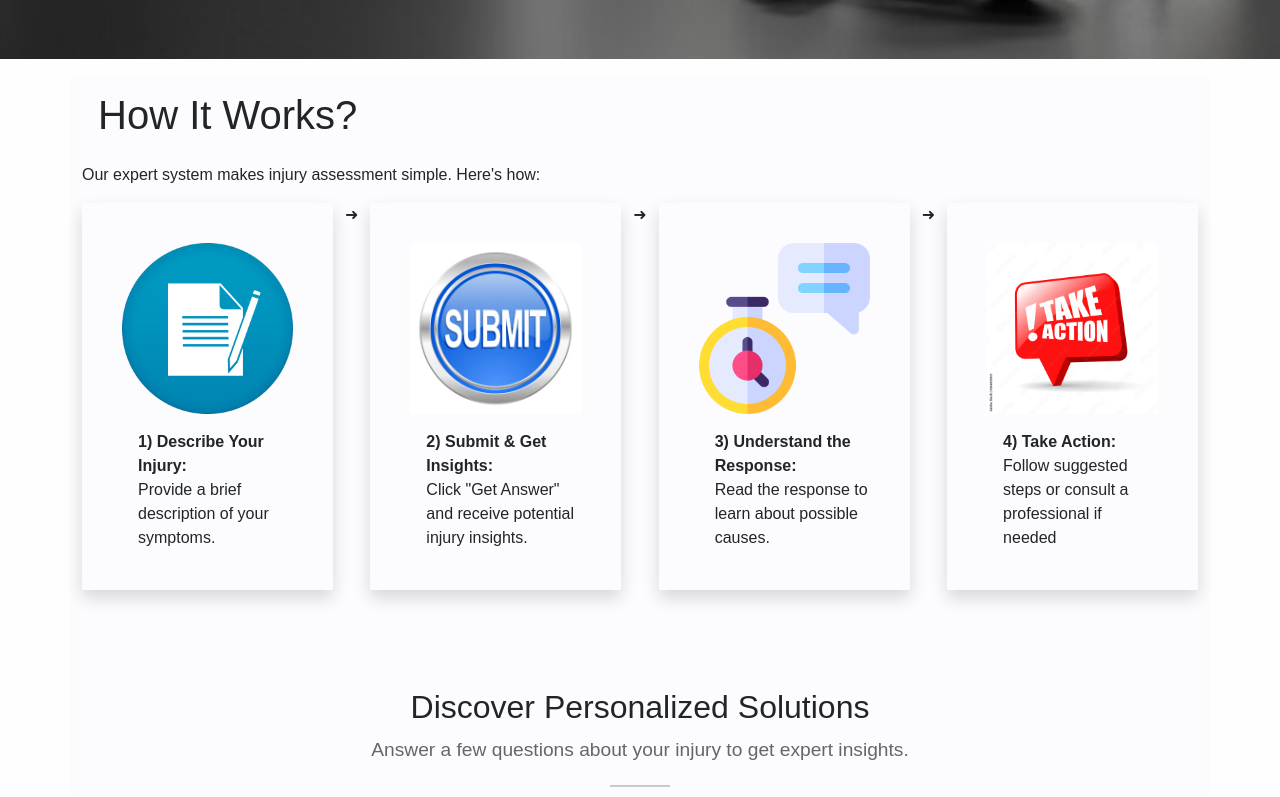
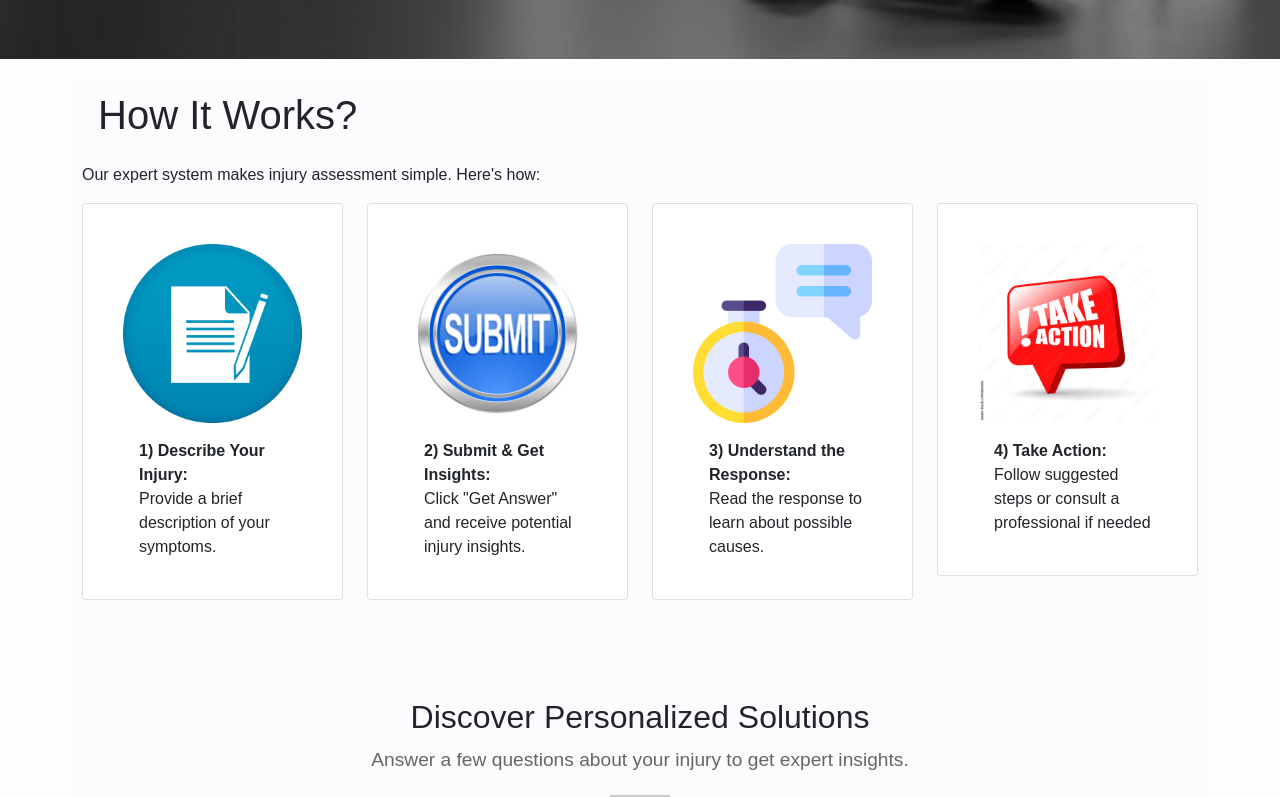
Before and after one commit to govind8861/Gym-injuries, a React (Create React App) app: page / in a window 1280 px wide. Shown: the part 673-1470 px from the top of the page. Built offline with nearby package versions, Linux system fonts and the light colour scheme.

Commit message:
updated position of footer and background image of medical page and correcting layout of cards

```diff
--- a/public/assets/css/style.css
+++ b/public/assets/css/style.css
@@ -13,6 +13,9 @@
     max-width: 100%;
    margin: 0 auto;
 
+  }
+  .card{
+    position:static !important;
   }
 
 
--- a/src/App.js
+++ b/src/App.js
@@ -1,26 +1,82 @@
 import './App.css'
 import Header from './components/Header'
-import MedicalDisclosure from './components/pages/MedicalDisclosure'
-import Feedback from './components/pages/Feedback'
-import User from './components/pages/User'
-import { Routes, Route, useLocation } from 'react-router-dom'
-import Home from './components/pages/Home'
-import About from './components/pages/About'
-import Contact from './components/pages/Contact'
 import Footer from './components/Footer'
+import React, { lazy, Suspense,useEffect,useState } from 'react';
+import { Routes, Route,useLocation } from 'react-router-dom';
+import { FidgetSpinner } from 'react-loader-spinner'
+
+
+const MedicalDisclosure = lazy(() => import('./components/pages/MedicalDisclosure'));
+const Feedback = lazy(() => import('./components/pages/Feedback'));
+const User = lazy(() => import('./components/pages/User'));
+const Home = lazy(() => import('./components/pages/Home'));
+const About = lazy(() => import('./components/pages/About'));
+const Contact = lazy(() => import('./components/pages/Contact'));
+
 
 function App() {
+	const [loading,setLoading] = useState(false);
+  useEffect(()=>{
+    setLoading(true);
+    setTimeout(()=>{
+      setLoading(false);
+    },1500)
+
+  },[])
+
 	return (
+
 		<div className="App">
 			<Header />
+			<Suspense fallback={
+					<div
+						style={{
+							display: 'flex',
+							justifyContent: 'center',
+							alignItems: 'center',
+							height: '100vh',
+						}}
+					>
+						<FidgetSpinner
+							visible={true}
+							height="80"
+							width="80"
+							ariaLabel="hourglass-loading"
+							wrapperStyle={{}}
+							wrapperClass=""
+							colors={['#306cce', '#72a1ed']}
+						/>
+					</div>
+				}
+			>
 			<Routes>
-				<Route path="/" element={<Home />} />
+				<Route path="/" element={loading?(		<div
+						style={{
+							display: 'flex',
+							justifyContent: 'center',
+							alignItems: 'center',
+							height: '100vh',
+						}}
+					>
+						<FidgetSpinner
+							visible={true}
+							height="100"
+							width="150"
+							ariaLabel="hourglass-loading"
+							wrapperStyle={{}}
+							wrapperClass=""
+							colors={['#306cce', '#72a1ed']}
+						/>
+					</div>
+				):<Home />} />
 				<Route path="/about" element={<About />} />
 				<Route path="/medical" element={<MedicalDisclosure />} />
 				<Route path="/feedback" element={<Feedback />} />
 				<Route path="/contact" element={<Contact />} />
 				<Route path="/user" element={<User />} />
 			</Routes>
+			</Suspense>
+
 			<FooterWithConditionalRendering />
 		</div>
 	)
--- a/src/components/Footer.css
+++ b/src/components/Footer.css
@@ -4,8 +4,16 @@
   color: white;
   padding: 20px;
   width: 100%;
+  /* position:fixed; */
+  bottom: 0;
 }
+@media (min-height:1980px) {
+  .app-footer{
+    position: fixed;
+    bottom: 0;
+  }
 
+}
 /* Logo */
 .footer-logo img {
   max-width: 100px;
@@ -80,8 +88,14 @@
     justify-content: center;
   }
 }
+@media (min-width:0px) and (max-width:300px) {
+  .hero h1{
+    font-size:larger;
+  }
 
-@media (max-width: 576px) {
+}
+
+@media (max-width: 576px)  {
   /* Adjust padding for smaller screens */
   .app-footer {
     padding: 15px;
--- a/src/components/pages/Home.js
+++ b/src/components/pages/Home.js
@@ -34,8 +34,8 @@ const Home = () => {
 					</p>
 				</div>
 				<div className="row">
-					<div className="col-sm col col-md">
-						<div className="shadow p-4">
+					<div className="col-md-6 col-lg-3 col-xl-3">
+						<div className="card p-4">
 							<div className="card-body">
 								<img
 									src="/assets/img/desc1.png"
@@ -49,9 +49,9 @@ const Home = () => {
 							</div>
 						</div>
 					</div>
-					&#10140;
-					<div className="col-sm col col-md">
-						<div className="shadow p-4">
+
+					<div className="col-md-6 col-lg-3 col-xl-3">
+						<div className="card p-4">
 							<div className="card-body">
 								<img
 									src="/assets/img/submit.jpg"
@@ -65,9 +65,9 @@ const Home = () => {
 							</div>
 						</div>
 					</div>
-					&#10140;
-					<div className="col-sm col col-md">
-						<div className="shadow p-4">
+
+					<div className="col-md-6 col-lg-3 col-xl-3">
+						<div className="card p-4">
 							<div className="card-body">
 								<img
 									src="/assets/img/response.png"
@@ -81,9 +81,9 @@ const Home = () => {
 							</div>
 						</div>
 					</div>
-					&#10140;
-					<div className="col-sm col col-md">
-						<div className="shadow p-4">
+
+					<div className="col-md-6 col-lg-3 col-xl-3">
+						<div className="card p-4">
 							<div className="card-body">
 								<img
 									src="/assets/img/action.jpg"
--- a/src/components/pages/medical.css
+++ b/src/components/pages/medical.css
@@ -3,10 +3,12 @@
   padding: 0;
 }
 .chat-interface {
-  background-image: url('https://c4.wallpaperflare.com/wallpaper/792/639/808/pattern-monochrome-telegram-logo-cats-hd-wallpaper-preview.jpg');
-  margin: auto;
-  border: 1px solid #ccc;
+  background-image: url('https://cdn-ankjd.nitrocdn.com/OjLCEthUUXPAtvGuKItSofVslLLbuvft/assets/images/optimized/rev-8d95660/www.getfoundquick.com/wp-content/uploads/2023/01/shutterstock_1633125442-scaled.jpg');
+  /* margin:0 auto; */
+  /* border: 1px solid #ccc; */
   /* height: 100vh; */
+  background-attachment: fixed;
+  background-size: cover;
   padding: 0px;
   background-color: #f7f7f7;
   box-shadow: 0px 2px 4px rgba(0, 0, 0, 0.1);
@@ -19,7 +21,7 @@
 
   flex-direction: column;
   align-items: flex-start;
-  height: 80vh;
+  height: 100vh;
   overflow-y: auto;
 }
 
@@ -91,11 +93,11 @@ button {
     background-color: #f0f0f0;
     padding-left:10px;
     padding-top: 10px;padding-bottom: 0px;
-    margin-bottom: 30px;
+    margin-bottom: 60px;
   }
   @media (min-height:800px) {
 
     .chat-interface{
-      height: 92vh;
+      height: 100vh;
     }
   }
```
